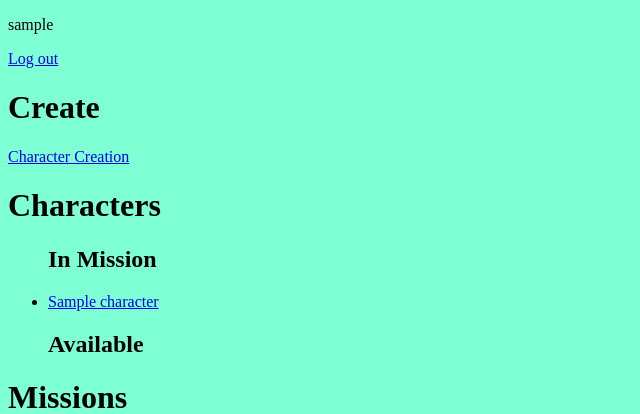
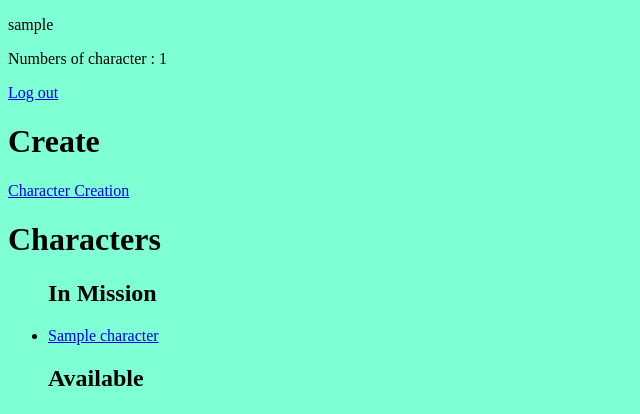
Before and after one commit to MysteriousBaboon/Rhinotopia, a Django app: page / in a window 1280 px wide. Shown: the top 414 px of the page, without its empty margins (0-640 px from the left). Run offline with Django 3.2, Linux system fonts and the light colour scheme; a user stored in the database is signed in; tables that the repository leaves empty hold one stand-in row (values such as "Sample post").

Commit message:
Added privacy for characters

```diff
--- a/rpg/function.py
+++ b/rpg/function.py
@@ -1,4 +1,6 @@
 import random
+from django.contrib.auth import login
+
 
 
 def calculating_sucess(mission, character):
@@ -27,3 +29,8 @@ def levelup(character, xp):
         character.experience -= character.experience_needed
         character.experience_needed = character.experience_needed + 10
         character.available_point += 5 #Change the value to add more point per level
+
+
+def log_check(request):
+    log_status = request.user.is_authenticated
+    return log_status
--- a/rpg/models.py
+++ b/rpg/models.py
@@ -1,9 +1,31 @@
 from django.db import models
-from django.core.exceptions import ValidationError
-from django.utils.translation import gettext_lazy as _
+from django.contrib.auth.models import User
+from django.db.models.signals import post_save
+from django.dispatch import receiver
+
+
+class Profile(models.Model):
+    user = models.OneToOneField(User, on_delete=models.CASCADE)
+    character_number = models.IntegerField(default=0)
+    character_number_max = models.IntegerField(default=3)
+    character_list = []
+
+
+@receiver(post_save, sender=User)
+def create_user_profile(sender, instance, created, **kwargs):
+    if created:
+        Profile.objects.create(user=instance)
+
+
+@receiver(post_save, sender=User)
+def save_user_profile(sender, instance, **kwargs):
+    instance.profile.save()
 
 
 class Character(models.Model):
+    # Owner
+    owner_id = models.IntegerField(default=0)
+
     # Description and Name
     name = models.CharField(max_length=200)
     description = models.TextField()
--- a/rpg/templates/rpg/_base.html
+++ b/rpg/templates/rpg/_base.html
@@ -17,6 +17,8 @@
 
 {% else %}
 <p>{{request.user}}</p>
+<p>Numbers of character : {{request.user.profile.character_number}}</p>
+
 <a href="{% url 'rpg:logout_view' %}">Log out</a>
 
 {% endif %}
--- a/rpg/templates/rpg/index.html
+++ b/rpg/templates/rpg/index.html
@@ -3,7 +3,7 @@
 {% block title %}{% endblock %}
 
 {% block content %}
-
+{% if log_status %}
 <h1>Create</h1>
 <a href="{% url 'rpg:character_creation' %}">Character Creation</a>
 <h1>Characters</h1>
@@ -48,7 +48,11 @@
 </ul>
 {% else %}
 <p>No missions available.</p>
+{% endif %}
+
+{% else %}
+<h1> Do a tuto to explaine how it works</h1>
+{% endif %}
 
 
-{% endif %}
 {% endblock %}
--- a/rpg/views.py
+++ b/rpg/views.py
@@ -1,30 +1,29 @@
 from django.shortcuts import get_object_or_404, render, redirect
 
-from django.contrib.auth import logout
-from django.contrib.auth.models import User
+from django.contrib.auth import logout, authenticate, login
+from django.contrib.auth.forms import UserCreationForm
+from django.contrib.auth.decorators import login_required
 
-from django.contrib.auth import login, authenticate
-from django.contrib.auth.forms import UserCreationForm
 
 from .forms import CharacterForm
-from .models import  Mission, Character
+from .models import Mission, Character
 
 from . import function
+from .function import log_check as log_status
 
 
-def index(request):
+def index(request):  # Handling the Index, display every character associated with the profile or otherwise return a tuto
     all_missions = Mission.objects.all()
-    all_characters = Character.objects.all()
-
+    all_characters = Character.objects.filter(owner_id=request.user.id)
     context = {
         'all_missions': all_missions,
+        'log_status': log_status(request),
         'all_characters': all_characters,
-        'log_status': request.user.is_authenticated,
     }
     return render(request, 'rpg/index.html', context)
 
 
-def signup(request):
+def signup(request):  # Handling signup using a form
     if request.method == 'POST':
         form = UserCreationForm(request.POST)
         if form.is_valid():
@@ -39,12 +38,12 @@ def signup(request):
     return render(request, 'rpg/signup.html', {'form': form})
 
 
-def logout_view(request):
+def logout_view(request):  # Log Out
     logout(request)
     return redirect('/')
 
 
-def login_view(request):
+def login_view(request):  # Handling Login
     if request.method == 'POST':
         username = request.POST['username']
         password = request.POST['password']
@@ -54,25 +53,34 @@ def login_view(request):
             return redirect('/')
 
         else:
-            print("fuck")
+            print("fuck")  # TODO make an error display messaage
     else:
         return render(request, 'rpg/login.html')
 
 
-def character_creation(request):
+@login_required(login_url='/')
+def character_creation(request):  # Use a form to create a character, add 1 to the number of character
 
     form = CharacterForm()
     if request.method == 'POST':
         form = CharacterForm(request.POST)
         if form.is_valid():
             post = form
-            post.save()
+            character = post.save()
+            character.owner_id = request.user.id
+            character.save()
+
+            # TODO don't save replace it by something else
+            request.user.profile.character_number += 1
+            request.user.save()
             return redirect('rpg:index')
 
-    return render(request, 'rpg/character_creation.html', {'form': form, 'character': Character})
+    return render(request, 'rpg/character_creation.html', {'form': form, 'character': Character,
+                                                           'log_status': log_status(request)})
 
 
-def character_detail(request, character_id):
+@login_required(login_url='/')
+def character_detail(request, character_id):  # Check the character sheet ,if it has available skill point buttons will be displayed to upgrade stats
     character = get_object_or_404(Character, id=character_id)
     if request.method == 'POST':
         if character.available_point > 0:
@@ -89,15 +97,18 @@ def character_detail(request, character_id):
     character.race = character.specie
     character.save()
 
-    return render(request, 'rpg/character_detail.html', {'character': character, 'point_available': character.available_point})
+    return render(request, 'rpg/character_detail.html', {'character': character,
+                                                         'point_available': character.available_point})
 
 
+@login_required(login_url='/')
 def mission_detail(request, mission_id):
     mission = get_object_or_404(Mission, id=mission_id)
     characters = Character.objects.all()
     context = {
         'mission': mission,
         'characters': characters,
+        'log_status': log_status(request),
     }
 
     if request.method == 'POST':
@@ -110,9 +121,9 @@ def mission_detail(request, mission_id):
         context = {
             'success': function.calculating_sucess(mission, character),
             'character': character,
+            'log_status': log_status(request),
         }
 
         return render(request, 'rpg/mission_finish.html', context)
 
-
     return render(request, 'rpg/mission_detail.html', context)
```
Also changed, not shown: rpg/migrations/0026_profile_character_number_max.py (added), 1 other file.
